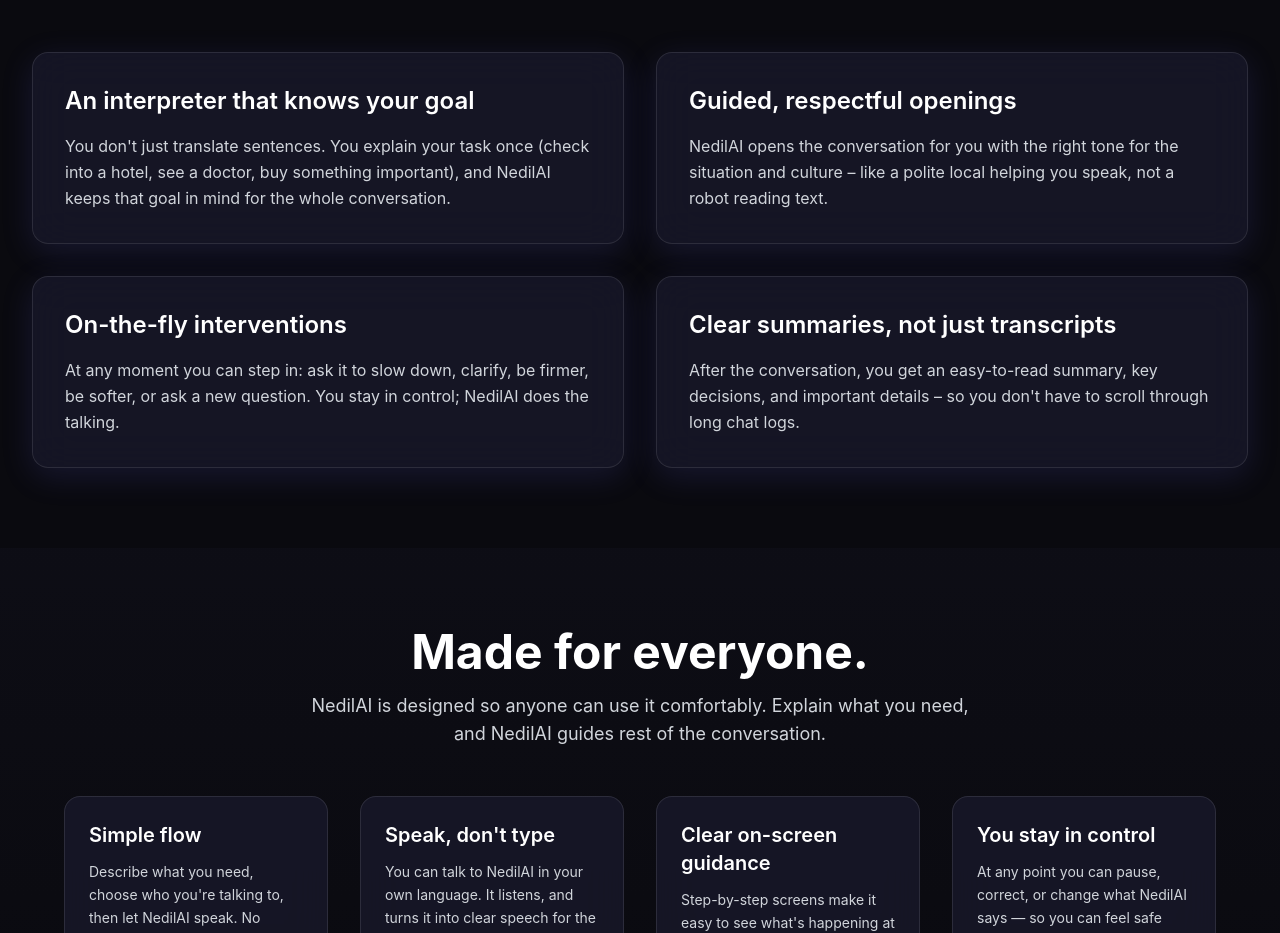
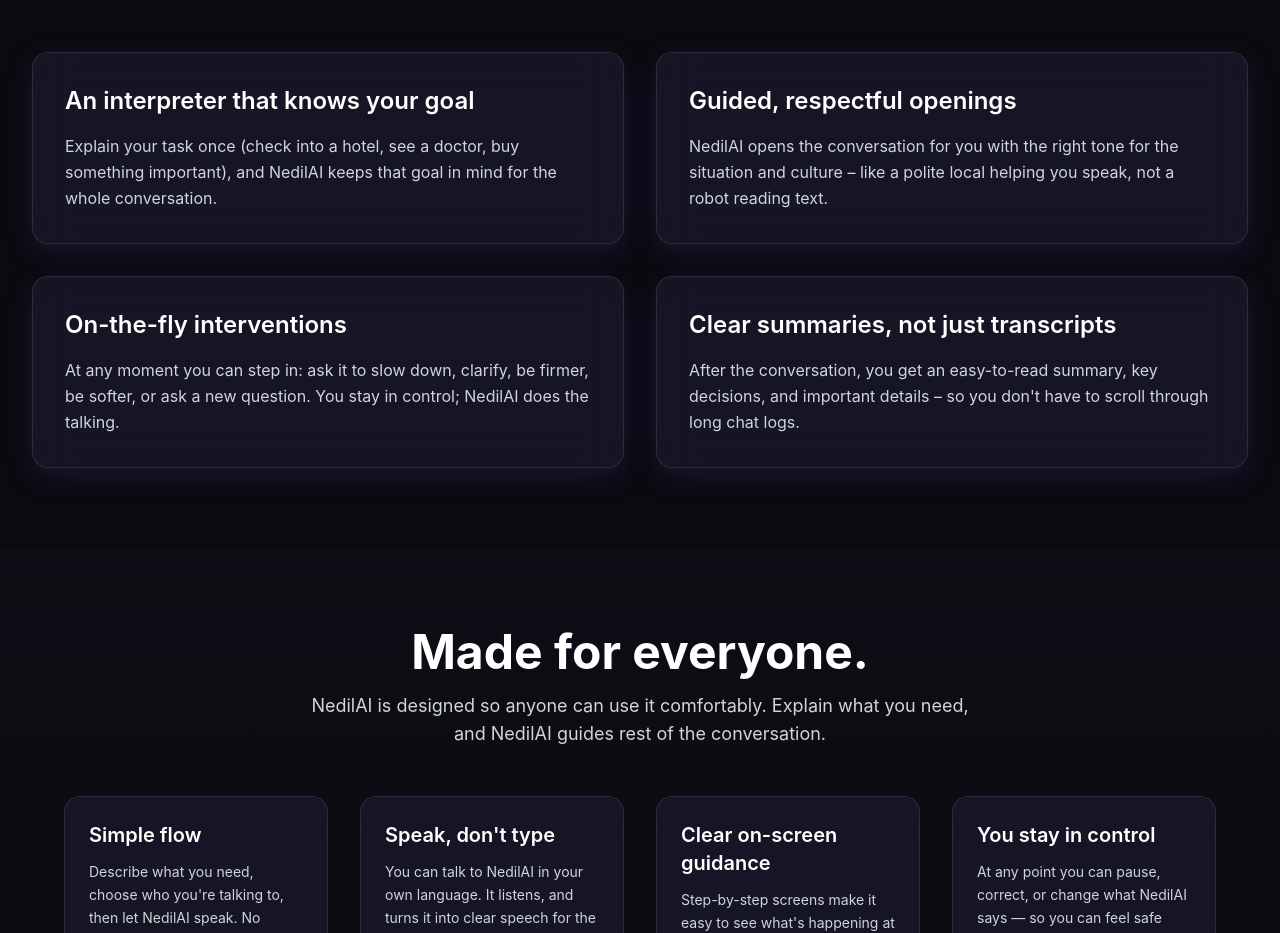
Before and after one commit to TheStartUp-ADK/NedilAI_Website, a Next.js app: page / in a window 1280 px wide. Shown: the part 940-1873 px from the top of the page. Built offline with nearby package versions, Linux system fonts and the light colour scheme.

Commit message:
Update homepage description

```diff
--- a/app/page.tsx
+++ b/app/page.tsx
@@ -216,7 +216,7 @@
             {[
               {
                 title: "An interpreter that knows your goal",
-                description: "You don't just translate sentences. You explain your task once (check into a hotel, see a doctor, buy something important), and NedilAI keeps that goal in mind for the whole conversation.",
+                description: "Explain your task once (check into a hotel, see a doctor, buy something important), and NedilAI keeps that goal in mind for the whole conversation.",
               },
               {
                 title: "Guided, respectful openings",
```
